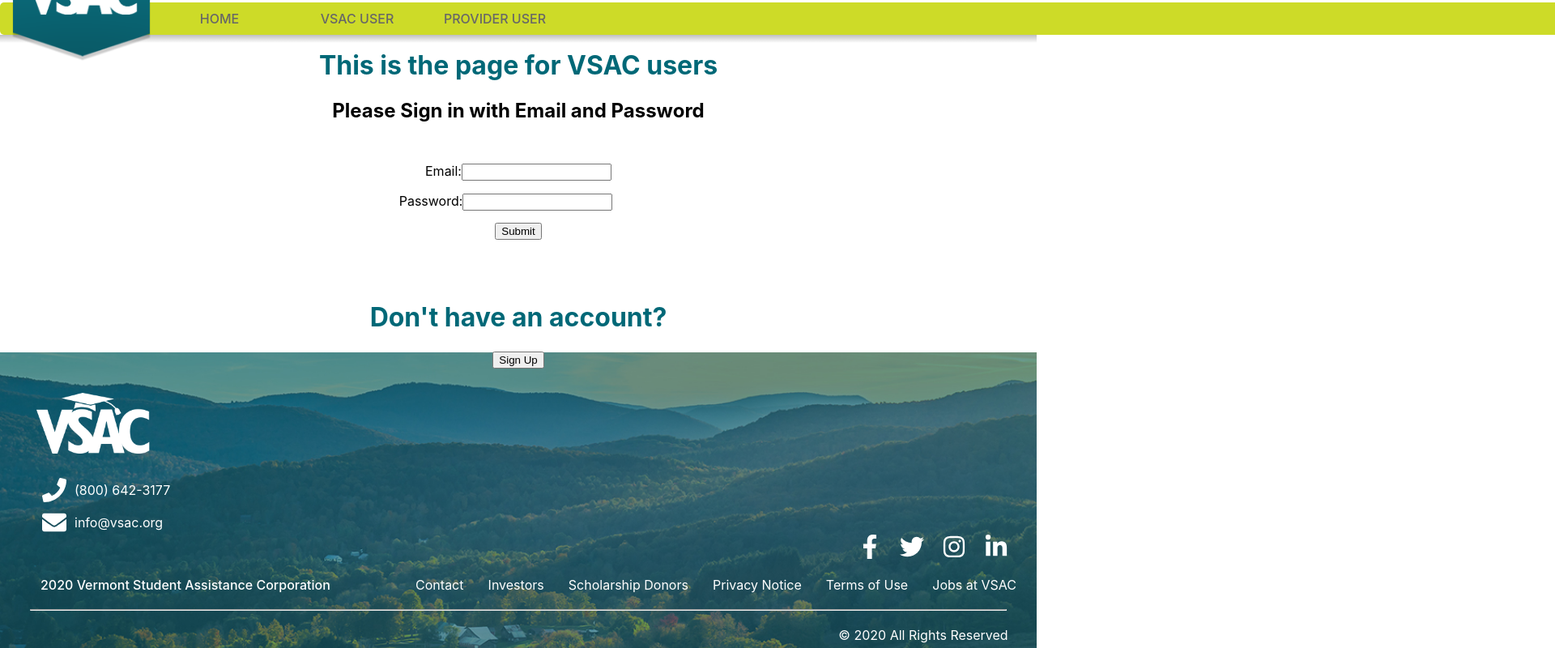
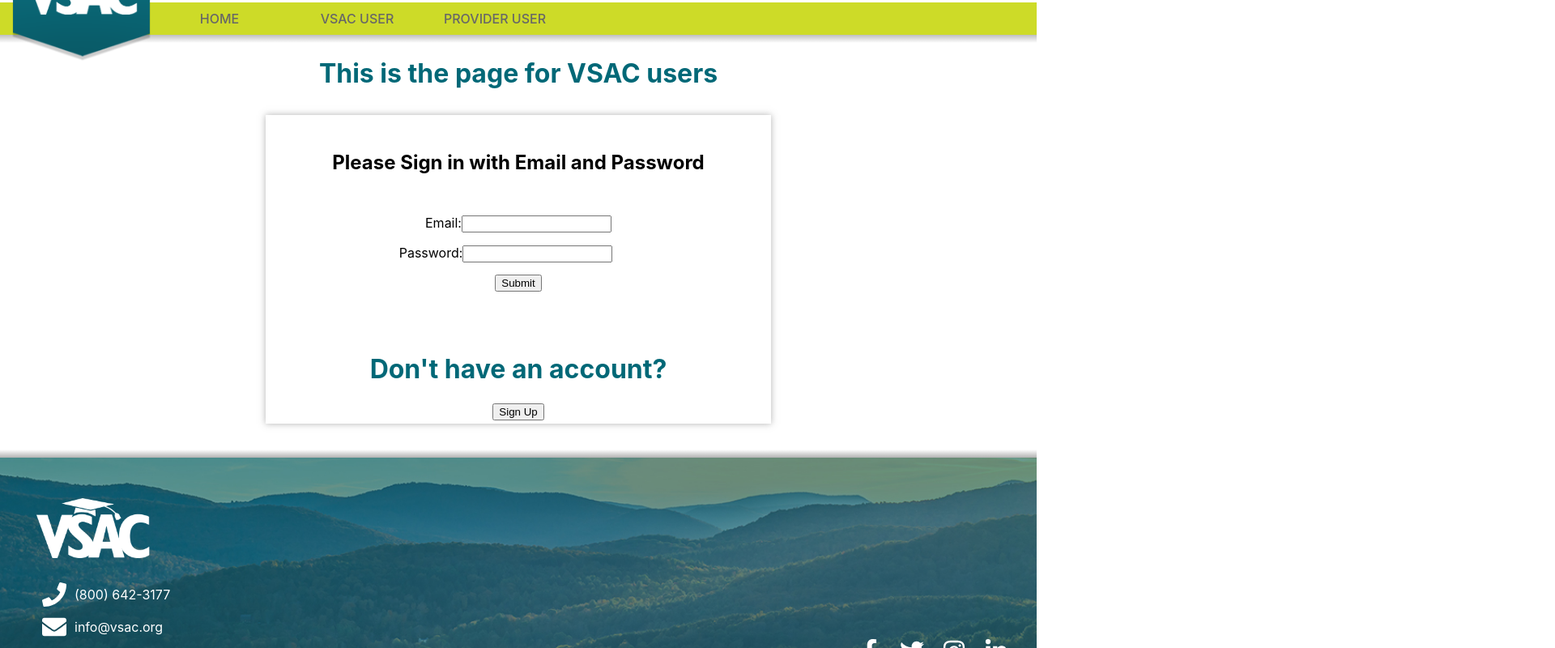
Before and after one commit to SeanMPower/BCA-VSAC-Capstone, a React (Create React App) app in the folder client/: page /vsac-user in a window 1280 px wide. Shown: the part 80-880 px from the top of the page at 81% size, 1920 px wide, since content can reach past the window. Built offline with nearby package versions, Linux system fonts and the light colour scheme; what flatfile-csv-importer would draw is missing.

Commit message:
box shadow

```diff
--- a/client/src/App.css
+++ b/client/src/App.css
@@ -1,35 +1,7 @@
-/* .App-logo {
-  height: 40vmin;
-  pointer-events: none;
-}
-
-
-.App-header {
-  background-color: #282c34;
-  min-height: 100vh;
-  display: flex;
-  flex-direction: column;
-  align-items: center;
-  justify-content: center;
-  font-size: calc(10px + 2vmin);
-  color: white;
-}
-
-.App-link {
-  color: #61dafb;
-} */
-
-
 /* ---------------------------------- style --------------------------------- */
 
 html, body{
   height: 100%;
-}
-
-main{
-  min-height: 100%;
-  margin-bottom: -100px;
-  background: #ddd;
 }
 
 a{
@@ -37,6 +9,8 @@
 }
 
 .App {
+  display: flex;
+  flex-direction: column;
   margin: 0;
   padding: 0;
   text-align: center;
@@ -53,14 +27,6 @@
   height: 120px;
   width: 100%;
   align-items: flex-start;
-}
-
-#limebar{
-  height: 60px;
-  width: 100%;
-  display: flex;
-  align-items: flex-start;
-  background-color: #cddb28;
 }
 
 #header h1{
@@ -103,19 +69,22 @@
 
 #navbar{
   display: flex;
+  justify-content: flex-start;
+  align-items: flex-start;
   background: #cddb28;
   height: 40px;
   text-transform: uppercase;
-  border-radius: 5px;
   margin-top: 83px;
   z-index: 10;
+  width: 100%
 }
 
 .btn, .msg {
   margin: auto;
   height: 50%;
   padding: 10px;
-  width: 150px;
+  /* width: 150px; */
+  min-width: 150px;
   color: #676767;
   font-weight: 500;
   transition: .3s;
@@ -137,7 +106,7 @@
 }
 
 #space{
-  width: 1500px;
+  width: 2000px;
   height: 40px;
 }
 
@@ -148,9 +117,12 @@
 .main-container{
   display: flex;
   width: 100%;
+  height: 800px;
   /* border: #282c34 2px solid; */
-  justify-content: flex-start;
+  justify-content: center;
+  align-items: center;
   flex-direction: column;
+  margin-top: 10px;
 }
 
 .main-container h1 {
@@ -165,10 +137,10 @@
 
 #db-info-container{
   height: 40vh;
-  width: 80vw;
-  border: 1px solid black;
-  margin-left: 10vw;
-
+  width: 55vw;
+  background: #fff;
+  padding: 1.5em;
+  box-shadow: 0px 0px 8px 0px rgba(102,102,102,0.5);
 }
 
 .button {
@@ -180,6 +152,15 @@
 }
 
 /* Section: Sign-in Page */
+
+.content{
+  background: #fff;
+  margin: 0 0 2em;
+  margin-top: 10px;
+  padding: 1.5em;
+  box-shadow: 0px 0px 8px 0px rgba(102,102,102,0.5);
+  width: 45vw;
+}
 
 .main{
   margin-bottom: -20px;
@@ -266,15 +247,12 @@
 /* Section: Footer */
 
 #page {
-  margin-bottom: 123px;
-  border: 1px solid black;
-  height: 10px;
+  min-height: 10px;
+  bottom: 0;
   left: 0;
-  top: 0;
-  position: absolute;
   width: 100%;
   z-index: 10;
-  background: linear-gradient(to margin-top, rgba(0,0,0,0.25) 0%, transparent 100%)
+  background: linear-gradient(to bottom, transparent 0%, rgba(0,0,0,0.3) 100%);
 }
 
 #footer{
@@ -386,13 +364,10 @@
   font-weight: 500
 }
 
-.space{
-  width: 20px;
-}
-
 #footer #footer-links{
   display: flex;
-  justify-content: space-around;
+  justify-content: flex-start;
+  align-items: flex-start;
   width: 70vw;
   color: #ffffff;
 }
--- a/client/src/components/Home.js
+++ b/client/src/components/Home.js
@@ -16,12 +16,12 @@
     return (
       <div className="main-container" >
         <h1 id='top-h1'>Welcome to the VSAC Non-Degree Program Database Page</h1>
-        <h2>Please Log in as a VSAC User or a Provider</h2>
+        <h2>Please Log in as a VSAC User or Provider</h2>
         <div id='links'>
 
         </div>
         <div id='db-info-container'>
-          <div className='rotate'>Database content goes here ʕ•ᴥ•ʔ</div>
+          <div className='rotate'>Imagine a table here</div>
         </div>
       </div>
     );
--- a/client/src/components/Vsac.js
+++ b/client/src/components/Vsac.js
@@ -1,112 +1,136 @@
-import React from 'react';
-import { Link } from 'react-router-dom'
-import { fireApp } from '../assets/firebaseConfig';
-import { fireAuth } from '../assets/firebaseConfig';
-import SignUp from './SignUp'
-import SignIn from './SignIn'
-import VsacLp from './VsacLp'
-import Modal from './SignUp.js'
-
+import React from "react";
+import { Link } from "react-router-dom";
+import { fireApp } from "../assets/firebaseConfig";
+import { fireAuth } from "../assets/firebaseConfig";
+import SignUp from "./SignUp";
+import SignIn from "./SignIn";
+import VsacLp from "./VsacLp";
+import Modal from "./SignUp.js";
 
 class Vsac extends React.Component {
-
   constructor(props) {
-    super(props)
+    super(props);
     this.state = {
-      user: '',
-      email: '',
-      password: '',
-      newEmail: '',
-      newPassword: '',
-      modalDisplay: 'none'
-    }
+      user: "",
+      email: "",
+      password: "",
+      newEmail: "",
+      newPassword: "",
+      modalDisplay: "none",
+    };
   }
 
   showModal = (evt) => {
-    console.log('show')
+    console.log("show");
     evt.preventDefault();
     this.setState(() => {
-      return { modalDisplay: '' }
-    })
+      return { modalDisplay: "" };
+    });
   };
 
   handleClose = (evt) => {
-    console.log('close')
+    console.log("close");
     evt.preventDefault();
     this.setState(() => {
       return {
-        modalDisplay: ''
-      }
-    })
-  }
+        modalDisplay: "",
+      };
+    });
+  };
 
   handleChange = (evt) => {
     this.setState({ [evt.target.name]: evt.target.value });
-  }
+  };
 
   //Signing in with email and password
   emailSignin = (evt) => {
-    evt.preventDefault()
+    evt.preventDefault();
 
-    let formEmail = this.state.email
-    let formPassword = this.state.password
+    let formEmail = this.state.email;
+    let formPassword = this.state.password;
 
-    fireApp.auth().signInWithEmailAndPassword(formEmail, formPassword).then(res => {
-      this.setState({ user: res.user })
-    })
-  }
+    fireApp
+      .auth()
+      .signInWithEmailAndPassword(formEmail, formPassword)
+      .then((res) => {
+        this.setState({ user: res.user });
+      });
+  };
 
   //signing up with email and password
   emailSignup = (evt) => {
-    evt.preventDefault()
+    evt.preventDefault();
 
-    let newFormEmail = this.state.newEmail
-    let newFormPassword = this.state.newPassword
-    let confirmFormPassword = this.state.confirmPassword
+    let newFormEmail = this.state.newEmail;
+    let newFormPassword = this.state.newPassword;
+    let confirmFormPassword = this.state.confirmPassword;
 
-    console.log(newFormEmail)
-    console.log(newFormPassword)
+    console.log(newFormEmail);
+    console.log(newFormPassword);
 
-    newFormPassword === confirmFormPassword ? fireApp.auth().createUserWithEmailAndPassword(newFormEmail, newFormPassword).then(res => {
-      this.setState({ user: res.user })
-    }).catch(error => {
-      console.log(error.message)
+    newFormPassword === confirmFormPassword
+      ? fireApp
+          .auth()
+          .createUserWithEmailAndPassword(newFormEmail, newFormPassword)
+          .then((res) => {
+            this.setState({ user: res.user });
           })
-    : alert("Passwords must match!" )
-  }
+          .catch((error) => {
+            console.log(error.message);
+          })
+      : alert("Passwords must match!");
+  };
 
   signOut = (evt) => {
-    evt.preventDefault()
+    evt.preventDefault();
 
-    fireApp.auth().signOut().then(res => {
-      this.setState({ user: '' })
+    fireApp
+      .auth()
+      .signOut()
+      .then((res) => {
+        this.setState({ user: "" });
 
-      console.log(res)
-    }).catch(error => {
-      console.log(error.message)
+        console.log(res);
       })
-  }
+      .catch((error) => {
+        console.log(error.message);
+      });
+  };
 
   render() {
     return (
       <div className="main-container">
-        <div className='content'>
         <h1>This is the page for VSAC users</h1>
-        <div className='main'>
-          {this.state.user
-            ? <VsacLp user={this.state.user}
+        <div className="content">
+          <div className="main">
+            {this.state.user ? (
+              <VsacLp
+                user={this.state.user}
                 signOut={this.signOut}
                 // userData={this.state.userData}
               />
-            : <div>
+            ) : (
+              <div>
                 <h2>Please Sign in with Email and Password</h2>
-              <SignIn emailSignin={this.emailSignin} handleChange={this.handleChange} />
+                <SignIn
+                  emailSignin={this.emailSignin}
+                  handleChange={this.handleChange}
+                />
 
-              <SignUp emailSignup={this.emailSignup} handleChange={this.handleChange} />
+                <SignUp
+                  emailSignup={this.emailSignup}
+                  handleChange={this.handleChange}
+                />
                 <h1>Don't have an account?</h1>
                 <button onClick={this.showModal}>Sign Up</button>
-              <Modal displayModal={this.state.modalDisplay} handleClose={this.handleClose}>Message in Modal</Modal>
-            </div>}
+                <Modal
+                  displayModal={this.state.modalDisplay}
+                  handleClose={this.handleClose}
+                >
+                  Message in Modal
+                </Modal>
+              </div>
+            )}
           </div>
         </div>
       </div>
```
Also changed, not shown: client/src/components/Provider.js (+84 -88 lines). Lines whose indentation alone changed are shown as unchanged.
